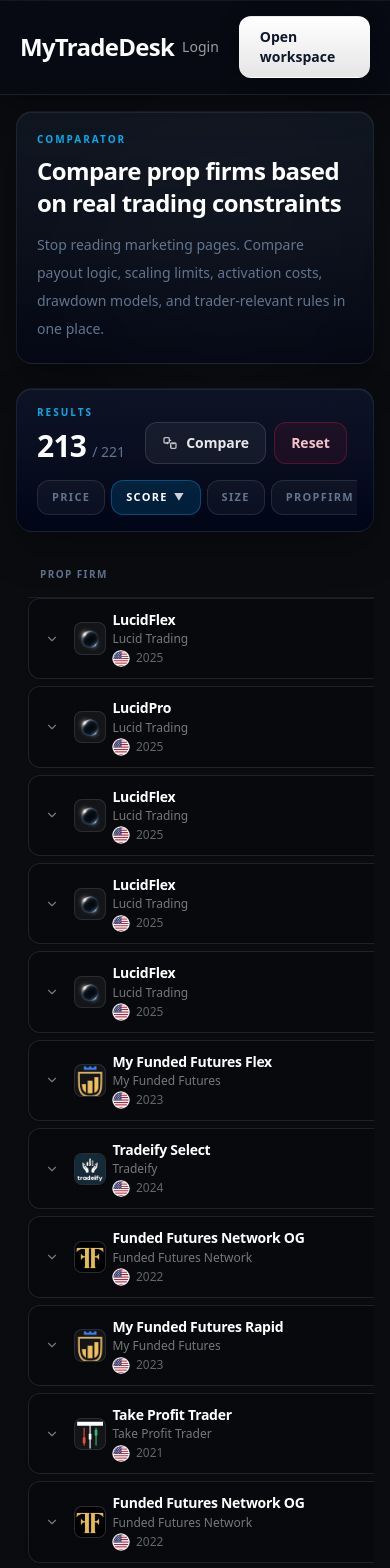
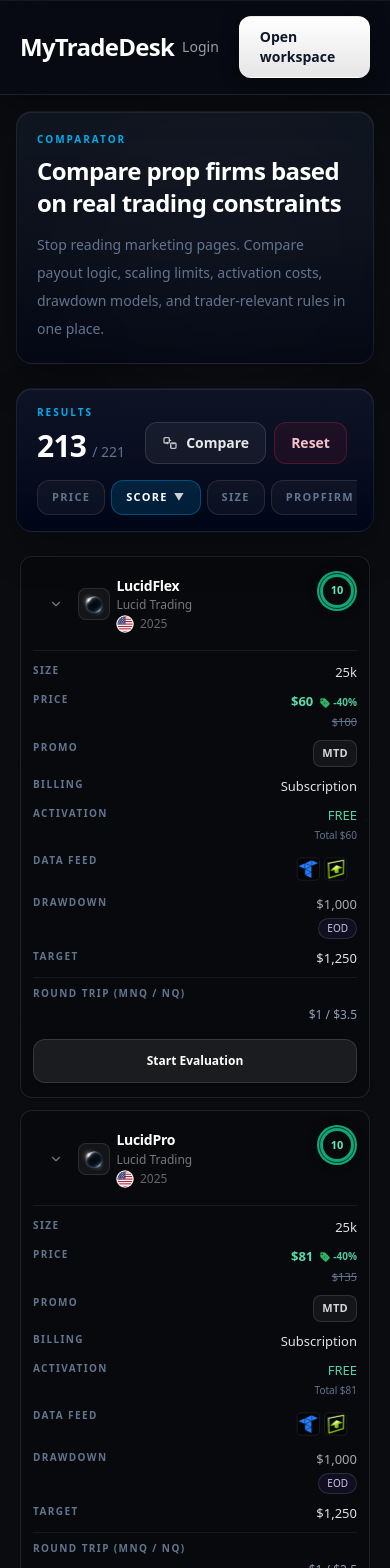
Before and after one commit to Doro1399/mytradedesk, a Next.js app: page /compare in a window 390 px wide. Shown: the top 1568 px of the page. Built offline with nearby package versions, Linux system fonts and the light colour scheme.

Commit message:
mobile responsive work

```diff
--- a/app/compare/page.tsx
+++ b/app/compare/page.tsx
@@ -1,7 +1,7 @@
 "use client";
 
 import Image from "next/image";
-import type { CSSProperties, ReactNode } from "react";
+import type { CSSProperties, MouseEvent, ReactNode } from "react";
 import {
   useCallback,
   useEffect,
@@ -506,6 +506,208 @@
           </div>
         ) : null}
       </div>
+    </div>
+  );
+}
+
+const MOBILE_FIELD_DT =
+  "text-[10px] font-semibold uppercase tracking-[0.14em] text-slate-500";
+const MOBILE_FIELD_DD = "min-w-0 text-right text-[13px] font-medium text-white/88";
+
+function CompareFirmMobileCard({
+  firm,
+  carpetActive,
+  staggerMs,
+  expanded,
+  expandedRowId,
+  exitingRowId,
+  compareMode,
+  compareSelected,
+  onRowClick,
+  onToggleRow,
+  onToggleCompare,
+  onCopyPromo,
+  onOpenFundedRules,
+  onRulesExit,
+}: {
+  firm: PropFirm;
+  carpetActive: boolean;
+  staggerMs: number;
+  expanded: boolean;
+  expandedRowId: number | null;
+  exitingRowId: number | null;
+  compareMode: boolean;
+  compareSelected: boolean;
+  onRowClick: (id: number, event: MouseEvent<HTMLDivElement>) => void;
+  onToggleRow: (id: number) => void;
+  onToggleCompare: (id: number) => void;
+  onCopyPromo: (code: string) => void;
+  onOpenFundedRules: () => void;
+  onRulesExit: (id: number) => void;
+}) {
+  const cfg = scoreRingConfig(firm.score);
+  const ringBackground = `conic-gradient(from 270deg, ${cfg.fillColor} 0deg, ${cfg.fillColor} ${cfg.filledAngle}deg, ${cfg.trackColor} ${cfg.filledAngle}deg, ${cfg.trackColor} 360deg)`;
+
+  return (
+    <div
+      id={`firm-row-${firm.id}`}
+      className={`${COMPARE_TABLE_ROW} ${carpetActive ? "compare-table-row-carpet" : ""}`}
+      style={
+        carpetActive
+          ? {
+              animation: `compare-table-carpet 0.4s cubic-bezier(0.22, 1, 0.36, 1) ${staggerMs}ms both`,
+            }
+          : undefined
+      }
+    >
+      <div
+        className="cursor-pointer px-3 py-3.5"
+        onClick={(event) => onRowClick(firm.id, event)}
+      >
+        <div className="flex min-w-0 items-start justify-between gap-2 border-b border-white/[0.07] pb-3">
+          <div className="min-w-0 flex-1" data-account-cell="true">
+            <FirmAccountCell
+              accountName={firm.accountName}
+              firmName={firm.name}
+              countryCode={firm.countryCode}
+              sinceYear={firm.sinceYear}
+              firmLogoSrc={firm.firmLogoSrc}
+              expanded={expanded}
+              onToggleExpand={compareMode ? undefined : () => onToggleRow(firm.id)}
+              compareMode={compareMode}
+              compareSelected={compareSelected}
+              onCompareToggle={() => onToggleCompare(firm.id)}
+            />
+          </div>
+          <div
+            className="relative flex h-10 w-10 shrink-0 items-center justify-center rounded-full shadow-[0_0_10px_rgba(0,0,0,0.35)]"
+            style={{ backgroundImage: ringBackground }}
+          >
+            <div className="absolute inset-[2px] rounded-full border border-black/70" />
+            <div
+              className={`relative flex h-7 w-7 items-center justify-center rounded-full text-[11px] font-semibold ${cfg.innerClass}`}
+            >
+              {firm.score}
+            </div>
+          </div>
+        </div>
+
+        <dl className="mt-3 grid grid-cols-[minmax(0,1fr)_minmax(0,1.1fr)] gap-x-3 gap-y-2.5 text-left">
+          <dt className={MOBILE_FIELD_DT}>Size</dt>
+          <dd className={`${MOBILE_FIELD_DD} text-white`}>{firm.size}</dd>
+
+          <dt className={MOBILE_FIELD_DT}>Price</dt>
+          <dd className={`${MOBILE_FIELD_DD} tabular-nums`}>
+            {firm.discountedPrice != null && firm.discountedPrice < firm.regularPrice ? (
+              <div className="flex flex-col items-end gap-0.5">
+                <div className="flex flex-wrap items-center justify-end gap-1">
+                  <span className="font-semibold text-emerald-300/95">
+                    {formatUsdCompact(firm.discountedPrice)}
+                  </span>
+                  <span className="inline-flex items-center gap-0.5 text-[10px] font-semibold text-emerald-300/85">
+                    <Image
+                      src="/discount-tag.png"
+                      alt=""
+                      unoptimized
+                      width={14}
+                      height={11}
+                      className="h-[11px] w-[14px] object-contain opacity-90"
+                    />
+                    -{calcDiscountPct(firm.regularPrice, firm.discountedPrice)}%
+                  </span>
+                </div>
+                <span className="text-[11px] text-slate-500 line-through">
+                  {formatUsdCompact(firm.regularPrice)}
+                </span>
+              </div>
+            ) : (
+              <span className="text-white/85">{formatUsdCompact(firm.regularPrice)}</span>
+            )}
+          </dd>
+
+          <dt className={MOBILE_FIELD_DT}>Promo</dt>
+          <dd className={MOBILE_FIELD_DD}>
+            {firm.promo ? (
+              <button
+                type="button"
+                data-row-click-ignore="true"
+                onClick={() => {
+                  void onCopyPromo(firm.promo);
+                }}
+                className="rounded-lg border border-white/12 bg-white/[0.05] px-2 py-1 text-[11px] font-semibold uppercase tracking-wide text-white/82 transition hover:border-sky-500/30 hover:bg-sky-500/10"
+              >
+                {firm.promo}
+              </button>
+            ) : (
+              <span className="text-white/45">{firm.promo ?? "—"}</span>
+            )}
+          </dd>
+
+          <dt className={MOBILE_FIELD_DT}>Billing</dt>
+          <dd className={`${MOBILE_FIELD_DD} text-white/70`}>{paymentPlanLabel(firm.paymentPlan)}</dd>
+
+          <dt className={MOBILE_FIELD_DT}>Activation</dt>
+          <dd className={`${MOBILE_FIELD_DD} tabular-nums`}>
+            {isActivationFree(firm) ? (
+              <span className="font-medium text-emerald-300/90">FREE</span>
+            ) : (
+              <span className="font-medium text-red-300/90">
+                {formatUsdCompact(firm.activationFeeUsd ?? 0)}
+              </span>
+            )}
+            <p className="mt-0.5 text-[10px] font-normal text-slate-500">
+              Total {formatUsdCompact(evalStartupTotalUsd(firm))}
+            </p>
+          </dd>
+
+          <dt className={MOBILE_FIELD_DT}>Data feed</dt>
+          <dd className={`${MOBILE_FIELD_DD} flex justify-end`}>
+            <div className="origin-center scale-[0.72]">
+              <PlatformLogos platforms={firm.platforms} />
+            </div>
+          </dd>
+
+          <dt className={MOBILE_FIELD_DT}>Drawdown</dt>
+          <dd className={`${MOBILE_FIELD_DD} flex flex-col items-end gap-1`}>
+            <span className="tabular-nums text-white/65">
+              {formatUsdWholeGrouped(firm.maxDrawdownLimitUsd)}
+            </span>
+            <span
+              className={`inline-flex rounded-full border px-2 py-0.5 text-[10px] font-medium ${DRAWDOWN_PILL_CLASS}`}
+            >
+              {DRAWDOWN_SIDEBAR_LABEL[firm.drawdown]}
+            </span>
+          </dd>
+
+          <dt className={MOBILE_FIELD_DT}>Target</dt>
+          <dd className={`${MOBILE_FIELD_DD} text-white/65`}>{firm.target}</dd>
+        </dl>
+
+        <div className="mt-2 border-t border-white/[0.06] pt-2">
+          <p className={`${MOBILE_FIELD_DT} mb-1.5`}>Round trip (MNQ / NQ)</p>
+          <div className="flex justify-end">
+            <RoundTripCell firm={firm} />
+          </div>
+        </div>
+
+        <a
+          href={withAffiliateTracking(firm.affiliateUrl, firm)}
+          target="_blank"
+          rel="noreferrer"
+          data-row-click-ignore="true"
+          className="mt-4 flex w-full items-center justify-center rounded-xl border border-white/12 bg-white/[0.08] px-4 py-3 text-center text-[12px] font-semibold text-white shadow-sm shadow-black/25 transition hover:border-sky-500/35 hover:bg-sky-500/12"
+        >
+          Start Evaluation
+        </a>
+      </div>
+      <CompareRulesDrawerSlot
+        firmId={firm.id}
+        rules={firm.rules}
+        expandedRowId={expandedRowId}
+        exitingRowId={exitingRowId}
+        onExitComplete={onRulesExit}
+        onOpenFundedRules={onOpenFundedRules}
+      />
     </div>
   );
 }
@@ -1314,7 +1516,34 @@
             </div>
 
             <div id="compare-table" className="mt-6 w-full min-w-0 scroll-mt-28">
-              <div className="w-full min-w-0 overflow-x-auto lg:overflow-x-hidden">
+              <div className="flex w-full min-w-0 flex-col gap-3 px-1 lg:hidden">
+                {filteredFirms.map((firm, rowIndex) => {
+                  const expanded = expandedRowId === firm.id;
+                  const carpetActive = tableRollEpoch > 0;
+                  const staggerMs = Math.min(rowIndex * 22, 640);
+                  return (
+                    <CompareFirmMobileCard
+                      key={`m-${tableRollEpoch}-${firm.id}`}
+                      firm={firm}
+                      carpetActive={carpetActive}
+                      staggerMs={staggerMs}
+                      expanded={expanded}
+                      expandedRowId={expandedRowId}
+                      exitingRowId={exitingRowId}
+                      compareMode={compareMode}
+                      compareSelected={compareIds.includes(firm.id)}
+                      onRowClick={handleRowClick}
+                      onToggleRow={toggleRow}
+                      onToggleCompare={toggleCompareId}
+                      onCopyPromo={copyPromoToClipboard}
+                      onOpenFundedRules={() => setFundedRulesFirm(firm)}
+                      onRulesExit={clearRulesExit}
+                    />
+                  );
+                })}
+              </div>
+              <div className="hidden w-full min-w-0 lg:block">
+                <div className="w-full min-w-0 overflow-x-auto">
                 <div className="w-max min-w-full lg:w-full lg:min-w-0">
                   {/*
                     Single horizontal gutter: header + row grids share the same origin so
@@ -1613,6 +1842,7 @@
                   </div>
                   </div>
                 </div>
+                </div>
               </div>
             </div>
             {compareMode ? (
--- a/app/journal/accounts/[accountId]/journal-account-detail-client.tsx
+++ b/app/journal/accounts/[accountId]/journal-account-detail-client.tsx
@@ -57,12 +57,6 @@
             >
               Start a new challenge
             </Link>
-            <Link
-              href="/"
-              className="rounded-xl bg-white px-3 py-2 text-sm font-medium text-black transition hover:bg-white/90"
-            >
-              Home
-            </Link>
           </div>
         </div>
       </header>
--- a/app/journal/accounts/page.tsx
+++ b/app/journal/accounts/page.tsx
@@ -993,12 +993,6 @@
                   className="rounded-xl border border-white/14 bg-gradient-to-b from-white/[0.08] to-white/[0.02] px-4 py-2.5 text-sm font-semibold text-white/90 shadow-[inset_0_1px_0_rgba(255,255,255,0.08)] transition hover:border-sky-400/35 hover:from-sky-500/15 hover:to-sky-950/25"
                 >
                   Start a new challenge
-                </Link>
-                <Link
-                  href="/"
-                  className="rounded-xl bg-white px-3 py-2 text-sm font-medium text-black transition hover:bg-white/90"
-                >
-                  Home
                 </Link>
               </div>
             </div>
```
